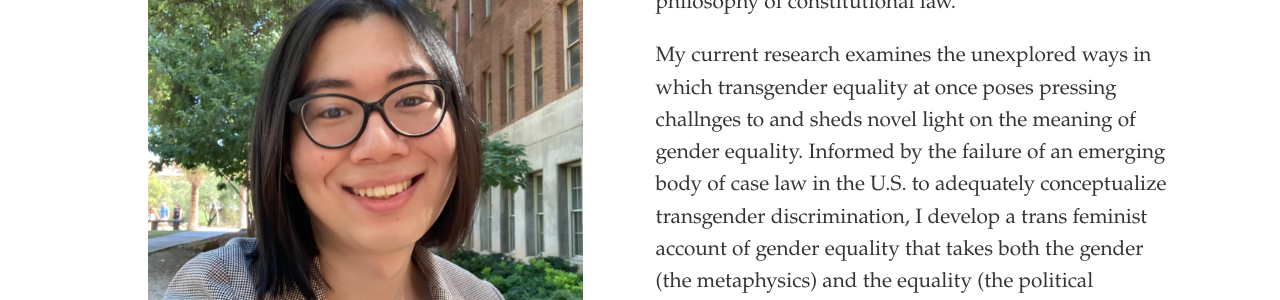
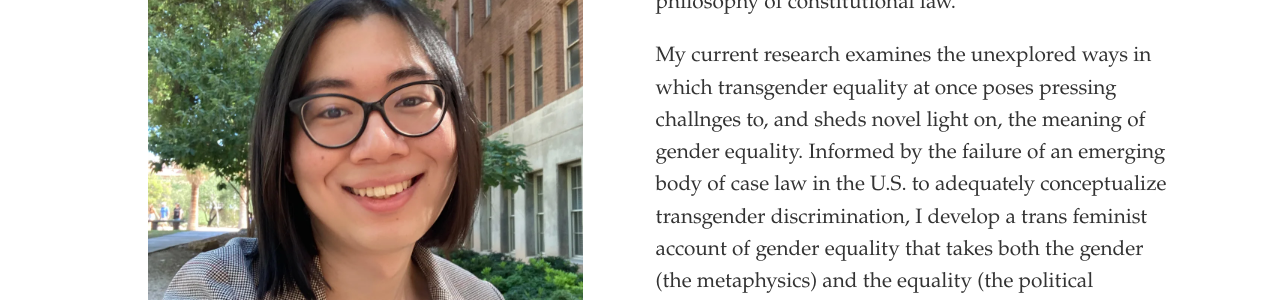
Before and after one commit to dingherself/dingherself.github.io, a Jekyll site: the page built from index.html, in a window 1280 px wide and 1359 px high. Shown: the part 296-596 px from the top of the window. Built offline with Jekyll 4.4.1, drawn with Linux system fonts in a browser that asks for light colours; nearby versions of some CDN libraries; some web fonts are replaced; some of the changed text lies outside the part shown.

Commit message:
commas are my friend

```diff
--- a/index.html
+++ b/index.html
@@ -12,7 +12,7 @@ headerpicalt: "A picture of me looking into the camera, smiling."
 
 <p>I’m a PhD student in philosophy at the University of Arizona. I work primarily on issues at the intersection of feminist political philosophy, social metaphysics, and philosophy of constitutional law.</p>
 
-<p>My current research examines the unexplored ways in which transgender equality at once poses pressing challnges to and sheds novel light on the meaning of gender equality. Informed by the failure of an emerging body of case law in the U.S. to adequately conceptualize transgender discrimination, I develop a trans feminist account of gender equality that takes both the gender (the metaphysics) and the equality (the political philosophy) of gender equality seriously. Along the way, I defend a social meaning account of discrimination which situates the legal issue of discrimination within a broader political struggle for equality, as well as a realist account of gender that grounds facts about a person’s gender identification in facts about their gender, not the other way around. I also have a growing historical interest in the participation of—and controversies over—<a href="https://repository.duke.edu/dc/wlmpc/wlmms01011">lesbian</a> and <a href="https://revolution.berkeley.edu/diary-mad-organizer-wclc-conference">trans women</a> in the early days of the women’s liberation movement.</p>
+<p>My current research examines the unexplored ways in which transgender equality at once poses pressing challnges to, and sheds novel light on, the meaning of gender equality. Informed by the failure of an emerging body of case law in the U.S. to adequately conceptualize transgender discrimination, I develop a trans feminist account of gender equality that takes both the gender (the metaphysics) and the equality (the political philosophy) of gender equality seriously. Along the way, I defend a social meaning account of discrimination which situates the legal issue of discrimination within a broader political struggle for equality, as well as a realist account of gender that grounds facts about a person’s gender identification in facts about their gender, not the other way around. I also have a growing historical interest in the participation of—and controversies over—<a href="https://repository.duke.edu/dc/wlmpc/wlmms01011">lesbian</a> and <a href="https://revolution.berkeley.edu/diary-mad-organizer-wclc-conference">trans women</a> in the early days of the women’s liberation movement.</p>
 
 <script language="JavaScript" type="text/javascript">
   var u = "din";
```
